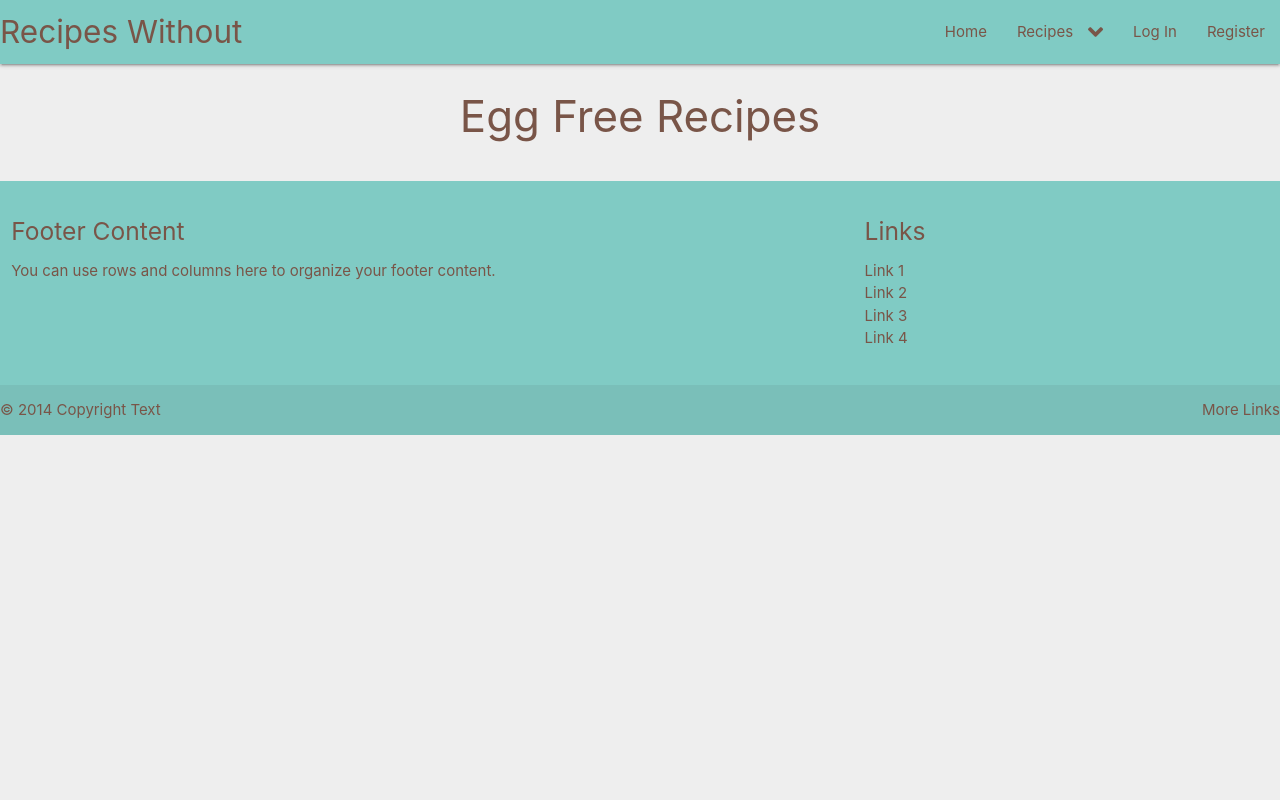
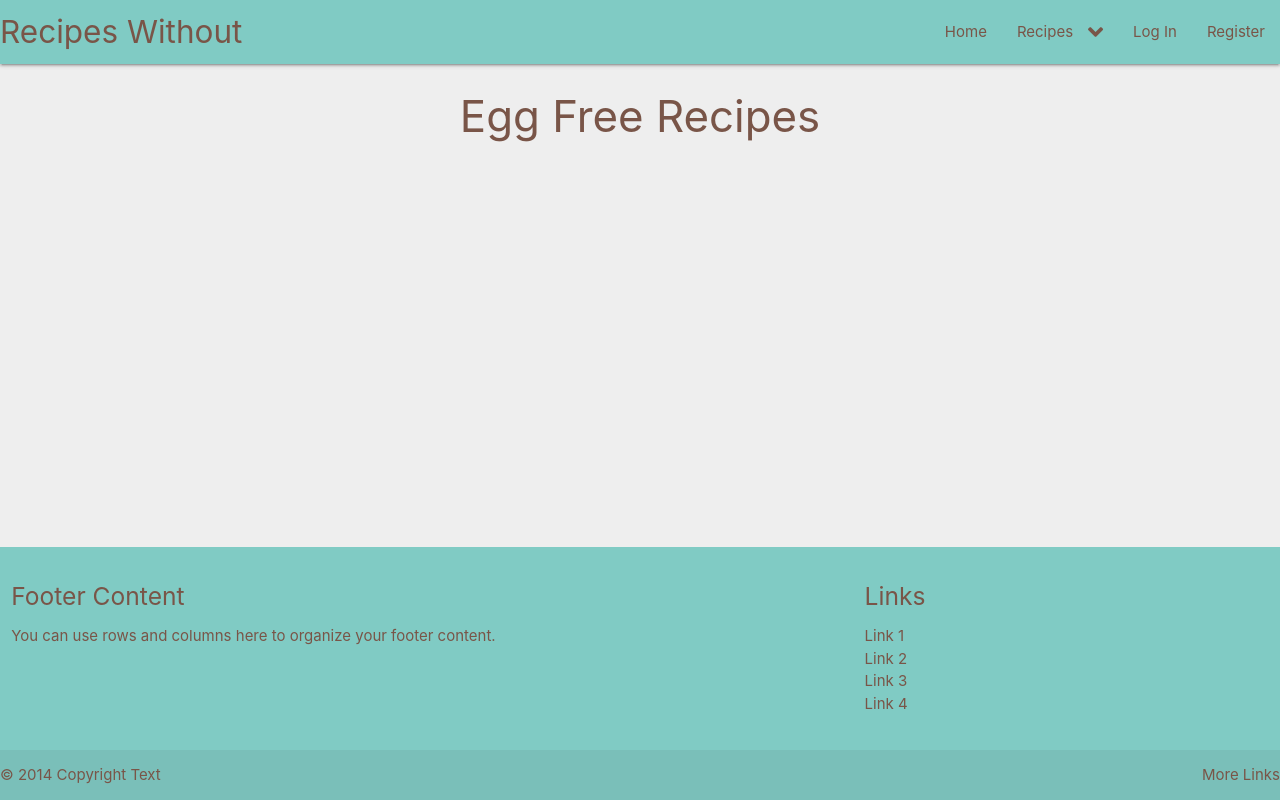
Before and after one commit to Hgoatly/RecipesWithout, a Flask app: page /egg_free in a window 1280 px wide. Run offline with Flask 2, Linux system fonts and the light colour scheme; data that the repository does not hold is empty; some libraries are stand-ins or nearby versions.

Commit message:
Fix footer to bottom of the page, even when there is no page content.

```diff
--- a/static/css/style.css
+++ b/static/css/style.css
@@ -1,5 +1,23 @@
 body {
     overflow-x: hidden;
+    display: flex;
+    flex-direction: column;
+    min-height: 100%;
+    position: relative;
+}
+
+html {
+    height: 100%;
+}
+
+ .content {
+    flex: 1;
+}
+
+#footer {
+   left:0px;
+   bottom:0px;
+   position: relative;
 }
 
 .card .card-image .card-title {
--- a/templates/base.html
+++ b/templates/base.html
@@ -62,7 +62,6 @@
 
 
 </header>
-
 <section>
     {% with messages=get_flashed_messages()%}
         {% if messages %}
@@ -73,13 +72,13 @@
         {% endif %}
     {% endwith%}
 </section>
-
+<div class="content">
 <div class="container">
     {% block content %}
     {% endblock %}
 </div>
-
-<footer class="page-footer teal lighten-3">
+</div>
+<footer id="footer" class="page-footer teal lighten-3">
           <div class="container">
             <div class="row">
               <div class="col l6 s12">
```
